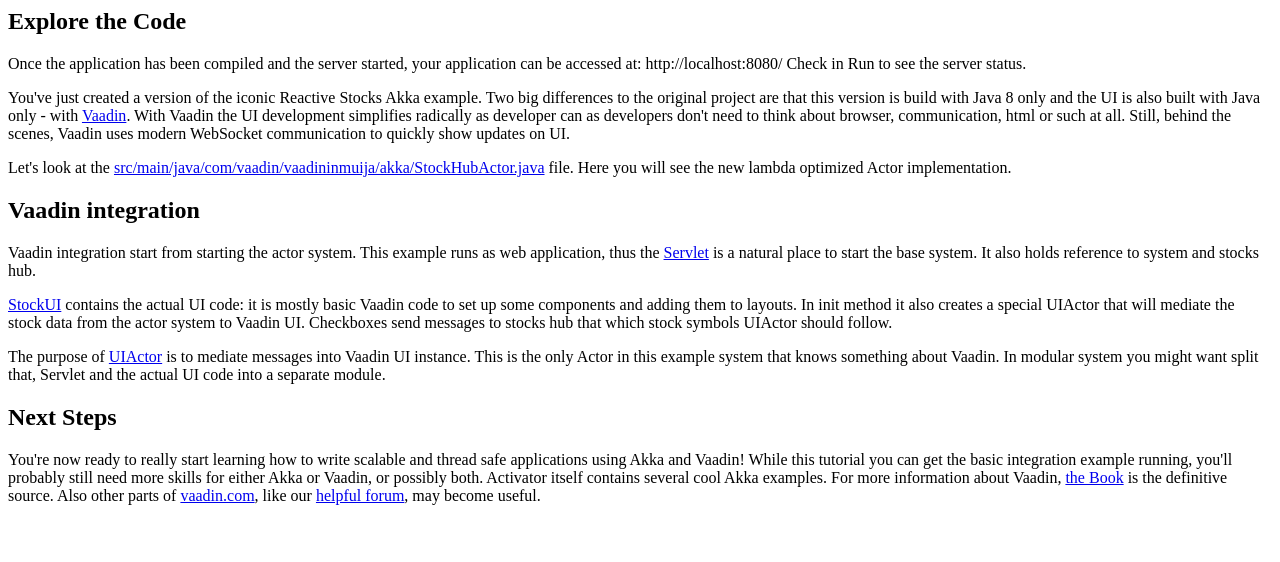
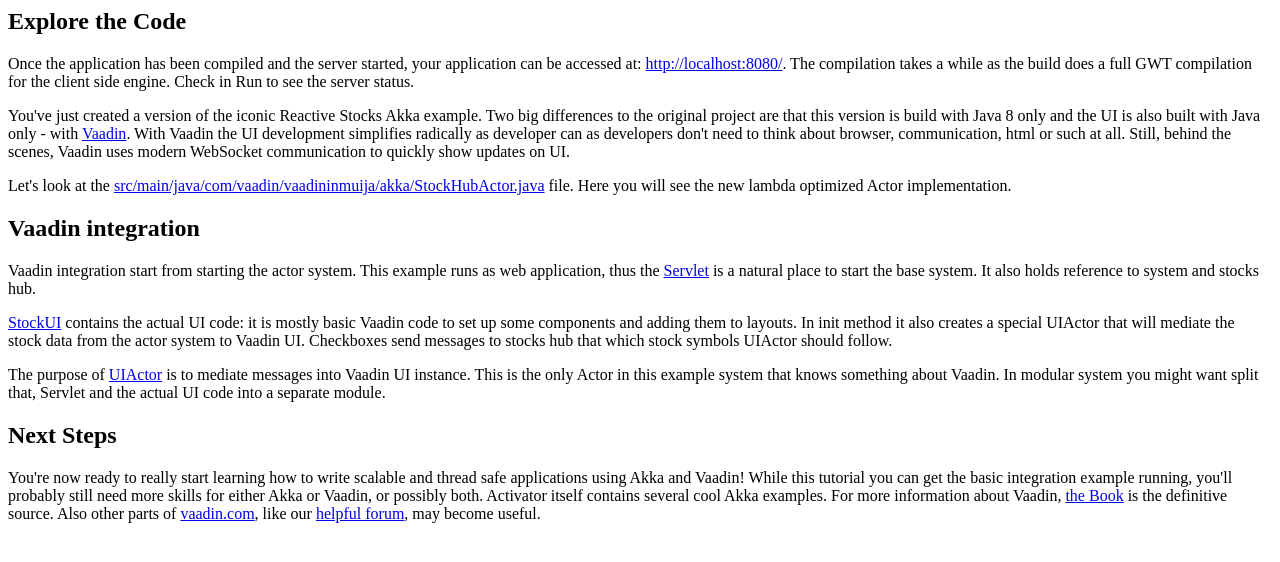
Before and after one commit to mstahv/vaadin-in-akka, a plain HTML site: page tutorial/index.html in a window 1280 px wide. Drawn offline with Linux system fonts and the light colour scheme.

Commit message:
Added link to tutorial

```diff
--- a/tutorial/index.html
+++ b/tutorial/index.html
@@ -6,7 +6,7 @@
 <div>
     <h2> Explore the Code</h2>
 
-    <p>Once the application has been compiled and the server started, your application can be accessed at: http://localhost:8080/
+    <p>Once the application has been compiled and the server started, your application can be accessed at: <a href="http://localhost:8080/">http://localhost:8080/</a>. The compilation takes a while as the build does a full GWT compilation for the client side engine.
     Check in Run to see the server status.</p>
 
     <p>You've just created a version of the iconic Reactive Stocks Akka example. Two big differences to the original project are that this version is build with Java 8 only and the UI is also built with Java only - with <a href="https://vaadin.com/">Vaadin</a>. With Vaadin the UI development simplifies radically as developer can as developers don't need to think about browser, communication, html or such at all. Still, behind the scenes, Vaadin uses modern WebSocket communication to quickly show updates on UI.</p>
```
